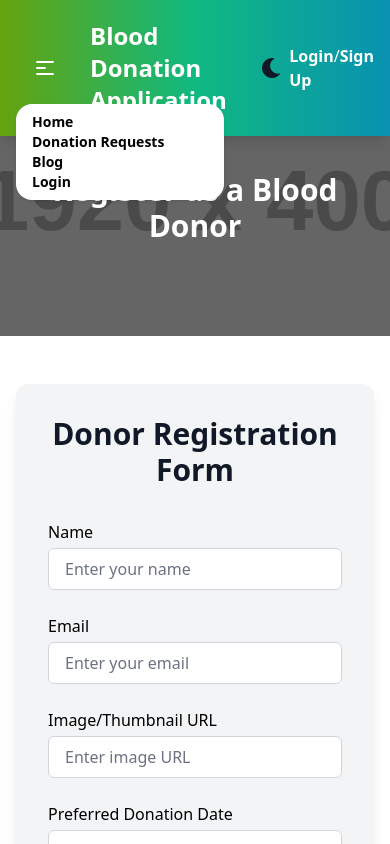
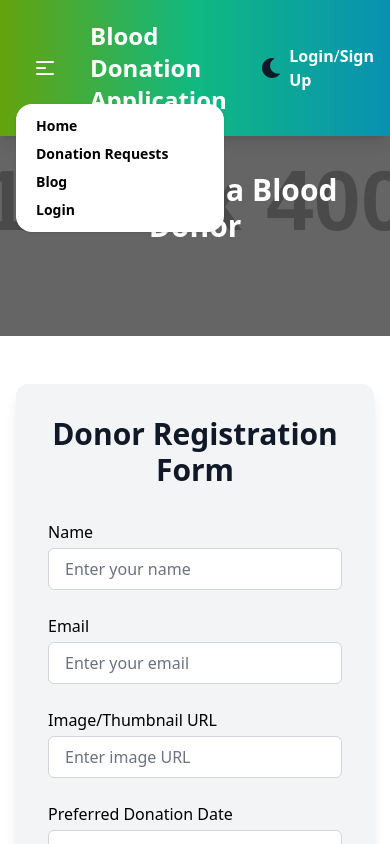
Before and after one commit to ahsanadip7/blood-donation-web-page, a React (Vite) app: page /registration in a window 390 px wide. Both pictures are taken after a click on the button 45 px from the left and 68 px from the top of the page. Shown: the top 844 px of the page. Built offline with nearby package versions, Linux system fonts and the light colour scheme; no server answers.

Commit message:
Enhance NavBar component with improved styling and dark mode support

```diff
--- a/src/HomeComponent/NavBar/NavBar.jsx
+++ b/src/HomeComponent/NavBar/NavBar.jsx
@@ -83,9 +83,11 @@ const NavBar = () => {
                   <path strokeLinecap="round" strokeLinejoin="round" strokeWidth="2" d="M4 6h16M4 12h8m-8 6h16" />
                 </svg>
               </button>
-              <ul className="menu menu-sm dropdown-content bg-base-100 text-black font-semibold px-4 rounded-box shadow mt-3 w-52 p-2">
-                {user ? userLinks : guestLinks}
+              <ul className="menu menu-sm dropdown-content mt-3 p-2 shadow rounded-box w-52
+               bg-white text-black dark:bg-gray-800 dark:text-white font-semibold ">
+                <li>{user ? userLinks : guestLinks}</li>
               </ul>
+
             </div>
             <a className="text-2xl font-bold">Blood Donation Application</a>
             {/* Dark Mode Toggle Button */}
```
Lines whose indentation alone changed are shown as unchanged.
